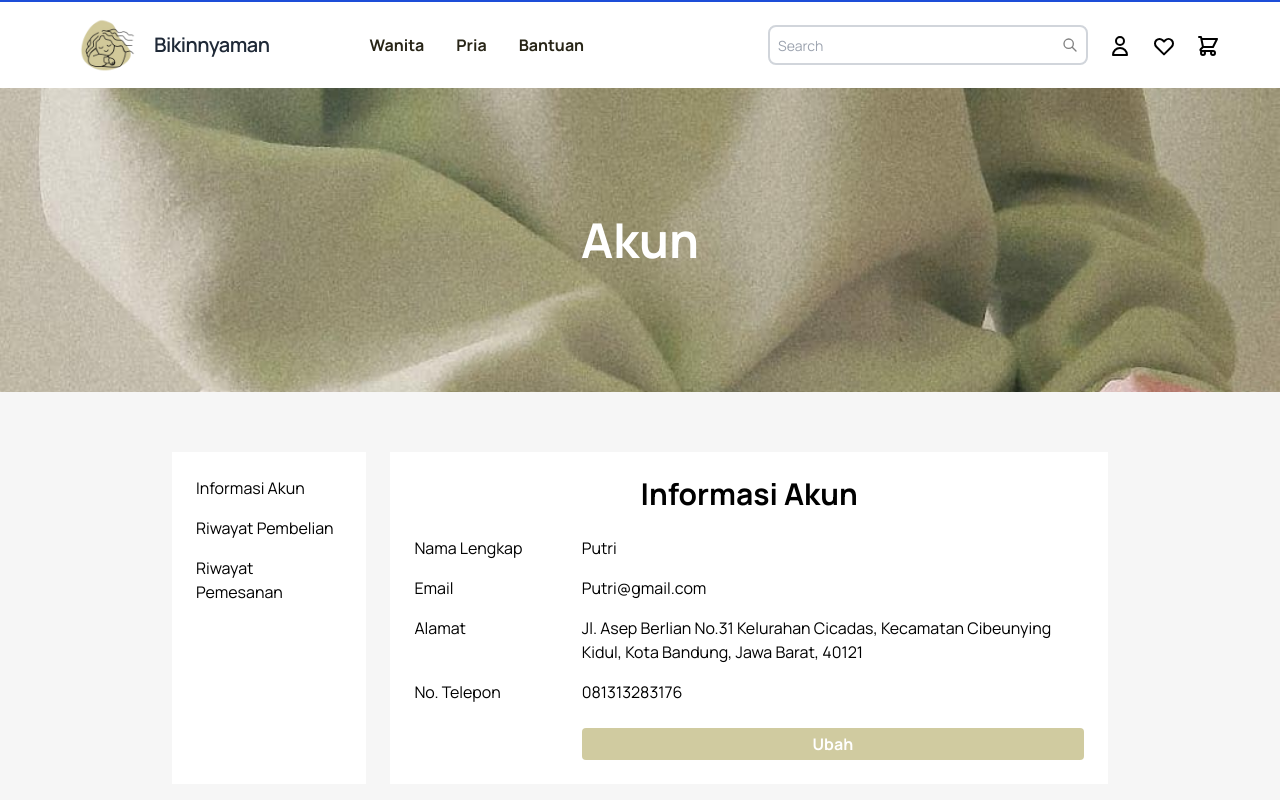
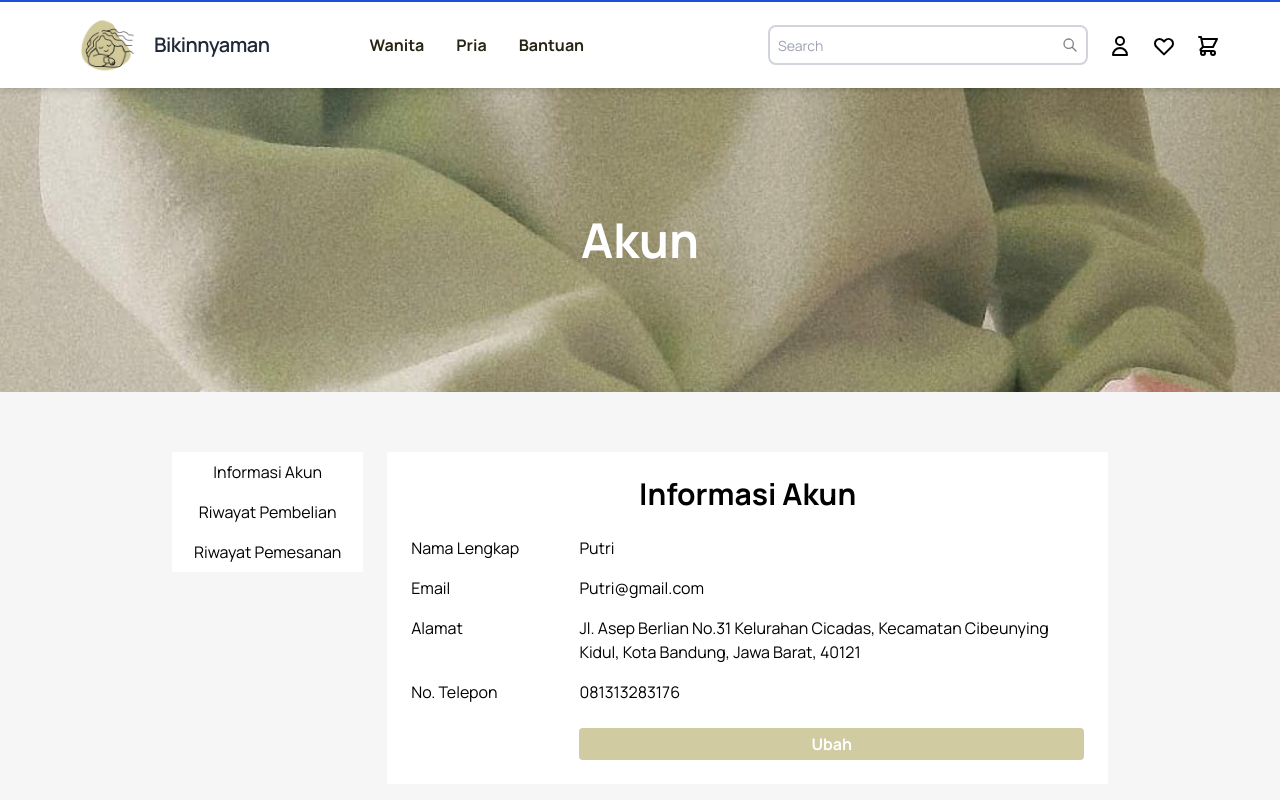
Before and after one commit to danielrama7/bikinnyaman_thrift, a React (Create React App) app in the folder my-app/: page /informasiAkun in a window 1280 px wide. Shown: the top 800 px of the page. Built offline with nearby package versions, Linux system fonts and the light colour scheme.

Commit message:
edit informasi akun

```diff
--- a/my-app/src/components/Navbar/index.jsx
+++ b/my-app/src/components/Navbar/index.jsx
@@ -4,8 +4,14 @@ import "./style.css";
 import { NavLink } from "react-router-dom";
 
 function Navbar() {
+  const scrollToBottom = () => {
+    window.scrollTo({
+      top: document.documentElement.scrollHeight,
+      behavior: "smooth",
+    });
+  };
   return (
-    <div>
+    <div className="sticky top-0 right-0 left-0 z-10 bg-white">
       <nav class="flex items-center justify-between flex-wrap shadow-md py-2 lg:px-12 border-solid border-t-2 border-blue-700">
         <div class="flex justify-between lg:w-auto w-full lg:border-b-0 pl-6 pr-2 border-solid border-b-2 border-gray-300 pb-5 lg:pb-0">
           <NavLink to="/homePage">
@@ -45,12 +51,12 @@ function Navbar() {
                 Pria
               </a>
             </NavLink>
-            <a
-              href="#responsive-header"
-              class="block mt-4 lg:inline-block lg:mt-0 hover:text-[#d0cba0] px-4 py-2 rounded"
+            <button
+              onClick={scrollToBottom}
+              class="block mt-4 lg:inline-block lg:mt-0 hover:text-[#d0cba0] px-4 py-2 rounded font-bold"
             >
               Bantuan
-            </a>
+            </button>
           </div>
           <div class="relative w-80 text-gray-600 lg:block hidden">
             <input
--- a/my-app/src/pages/Informasi_Akun/index.jsx
+++ b/my-app/src/pages/Informasi_Akun/index.jsx
@@ -11,18 +11,26 @@ function Informasi_Akun() {
       </div>
       <div className="mx-40 mt-12 p-3">
         <div className="flex">
-          <div className="bg-white p-6 w-52 mr-6">
-            <div className="mb-4">
-              <Link to={"/informasiAkun"}>Informasi Akun</Link>
+          <div className="bg-white w-52 h-fit mr-6">
+            <div>
+              <Link to={"/informasiAkun"}>
+                <button className="w-full p-2 hover:bg-[#d0cba0] duration-500">
+                  Informasi Akun
+                </button>
+              </Link>
             </div>
-            <div className="mb-4">
+            <div>
               <Link to={"/informasiAkun/riwayatPembelian"}>
-                Riwayat Pembelian
+                <button className="w-full p-2 hover:bg-[#d0cba0] duration-500">
+                  Riwayat Pembelian
+                </button>
               </Link>
             </div>
             <div>
               <Link to={"/informasiAkun/riwayatPemesanan"}>
-                Riwayat Pemesanan
+                <button className="w-full p-2 hover:bg-[#d0cba0] duration-500">
+                  Riwayat Pemesanan
+                </button>
               </Link>
             </div>
           </div>
--- a/my-app/src/router/index.js
+++ b/my-app/src/router/index.js
@@ -31,6 +31,16 @@ function router() {
           ))}
         </Route>
         <Route path="/" element={<LayoutUser />}>
+          <Route element={<Ulasan_Toko />} path={"/ulasanToko"}>
+            <Route element={<Semua_Ulasan />} path={"/ulasanToko"} />
+            <Route element={<Ulasan1 />} path={"/ulasanToko/ulasan1"} />
+            <Route element={<Ulasan2 />} path={"/ulasanToko/ulasan2"} />
+            <Route element={<Ulasan3 />} path={"/ulasanToko/ulasan3"} />
+            <Route element={<Ulasan4 />} path={"/ulasanToko/ulasan4"} />
+            <Route element={<Ulasan5 />} path={"/ulasanToko/ulasan5"} />
+          </Route>
+        </Route>
+        <Route path="/" element={<LayoutUser />}>
           <Route element={<Informasi_Akun />} path={"/informasiAkun"}>
             <Route element={<Informasi_Akun1 />} path={"/informasiAkun"} />
             <Route
@@ -47,16 +57,6 @@ function router() {
             />
           </Route>
         </Route>
-        <Route path="/" element={<LayoutUser />}>
-          <Route element={<Ulasan_Toko />} path={"/ulasanToko"}>
-            <Route element={<Semua_Ulasan />} path={"/ulasanToko"} />
-            <Route element={<Ulasan1 />} path={"/ulasanToko/ulasan1"} />
-            <Route element={<Ulasan2 />} path={"/ulasanToko/ulasan2"} />
-            <Route element={<Ulasan3 />} path={"/ulasanToko/ulasan3"} />
-            <Route element={<Ulasan4 />} path={"/ulasanToko/ulasan4"} />
-            <Route element={<Ulasan5 />} path={"/ulasanToko/ulasan5"} />
-          </Route>
-        </Route>
       </Routes>
     </BrowserRouter>
   );
```
